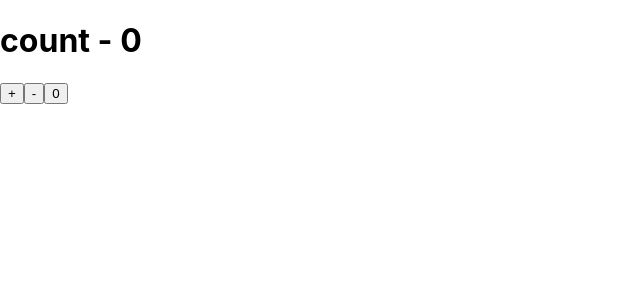
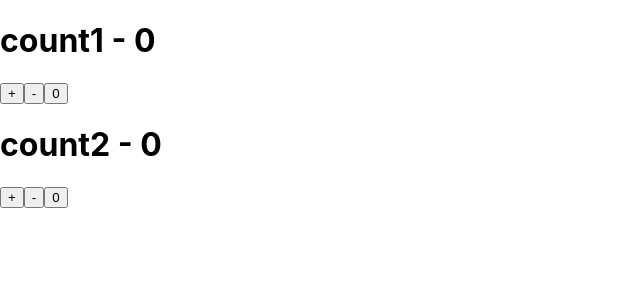
Before and after one commit to MohamedAnwarAlhamed/ReactJSHooks, a React (Create React App) app in the folder my_app/: page / in a window 1280 px wide. Shown: the top 300 px of the page, without its empty margins (0-640 px from the left). Built offline with nearby package versions, Linux system fonts and the light colour scheme.

Commit message:
Reducer 2

```diff
--- a/my_app/src/App.js
+++ b/my_app/src/App.js
@@ -19,13 +19,21 @@ const reducer = (state, action) => {
 }
 
 const App = () => {
-  const [count, dispatch] = useReducer(reducer, initialState)
+  const [count1, dispatch1] = useReducer(reducer, initialState)
+  const [count2, dispatch2] = useReducer(reducer, initialState)
+
   return (
     <div>
-      <h1> count - {count} </h1>
-      <button onClick={() => dispatch('increment')}>+</button>
-      <button onClick={() => dispatch('decrement' )}>-</button>
-      <button onClick={() => dispatch('reset')}>0</button>
+      <h1> count1 - {count1} </h1>
+      <button onClick={() => dispatch1('increment')}>+</button>
+      <button onClick={() => dispatch1('decrement' )}>-</button>
+      <button onClick={() => dispatch1('reset')}>0</button>
+
+
+      <h1> count2 - {count2} </h1>
+      <button onClick={() => dispatch2('increment')}>+</button>
+      <button onClick={() => dispatch2('decrement' )}>-</button>
+      <button onClick={() => dispatch2('reset')}>0</button>
     </div>
   )
 }
```
